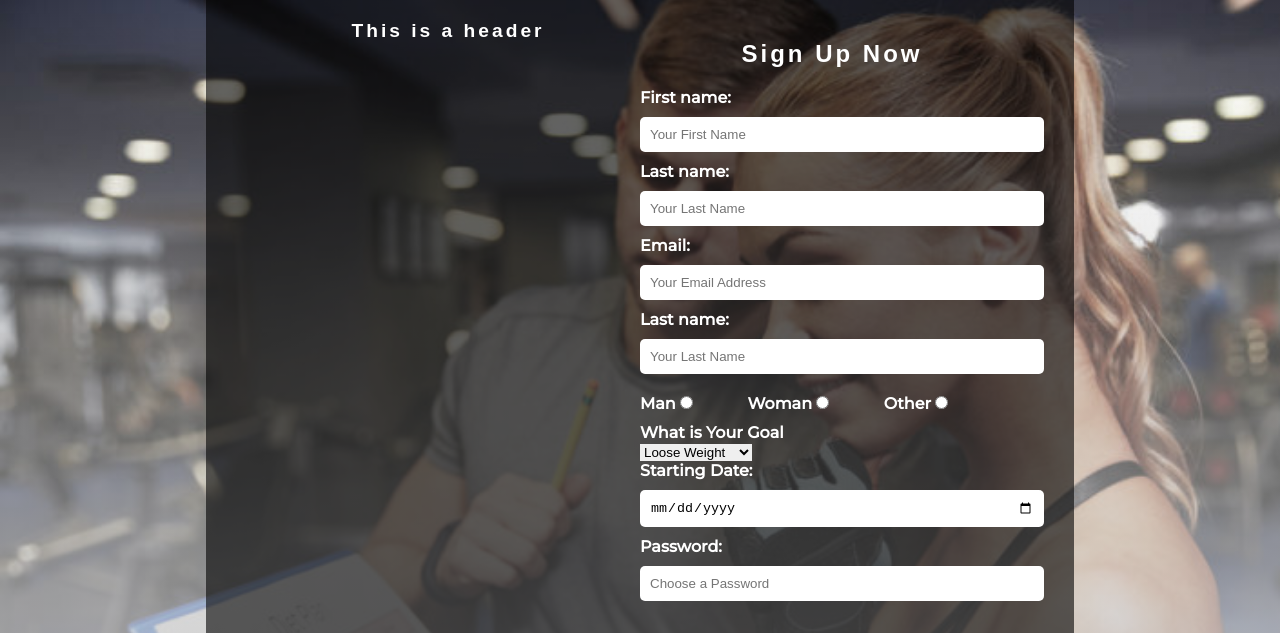
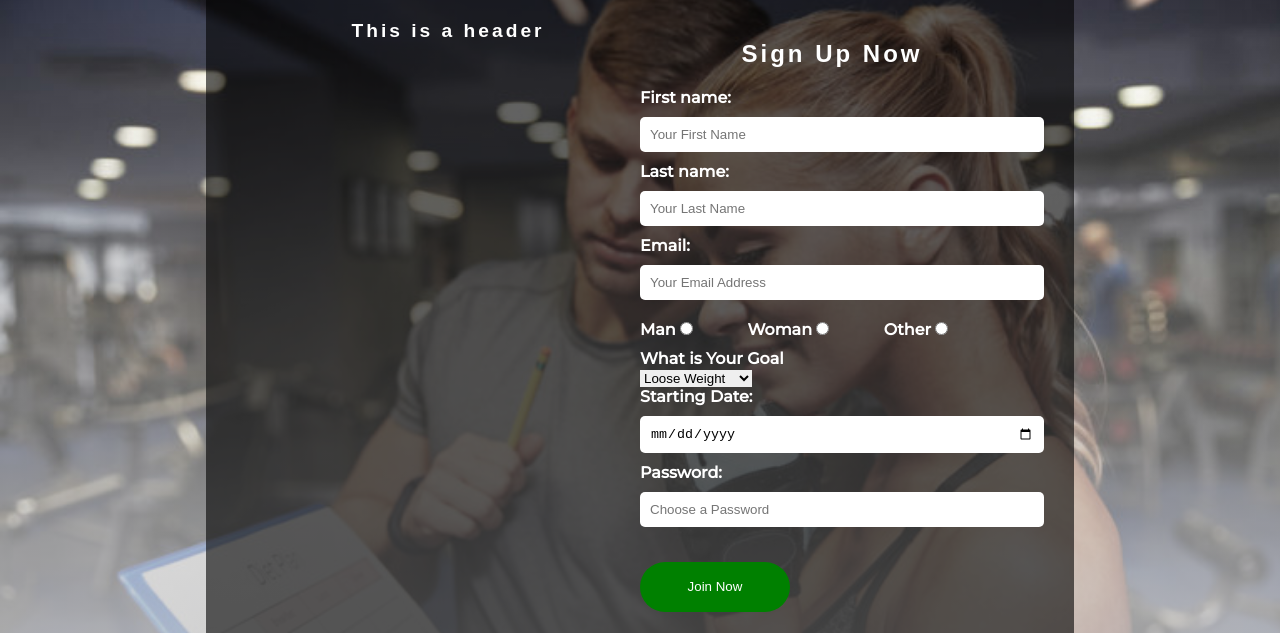
Before and after one commit to RobinGJonsson/Portfolio-Project-1, a plain HTML site: page signup.html in a window 1280 px wide. Shown: the part 130-763 px from the top of the page. Drawn offline with Linux system fonts and the light colour scheme.

Commit message:
remove extra last name

```diff
--- a/signup.html
+++ b/signup.html
@@ -49,10 +49,6 @@
                 <div class="input-field">
                     <label for="email">Email:</label>
                     <input type="email" id="email" name="email" placeholder="Your Email Address">
-                </div>
-                <div class="input-field">
-                    <label for="lname">Last name:</label>
-                    <input type="text" id="lname" name="lname" placeholder="Your Last Name">
                 </div>
                 <div class="radio-field">
                     <label for="gender">Man</label>
```
